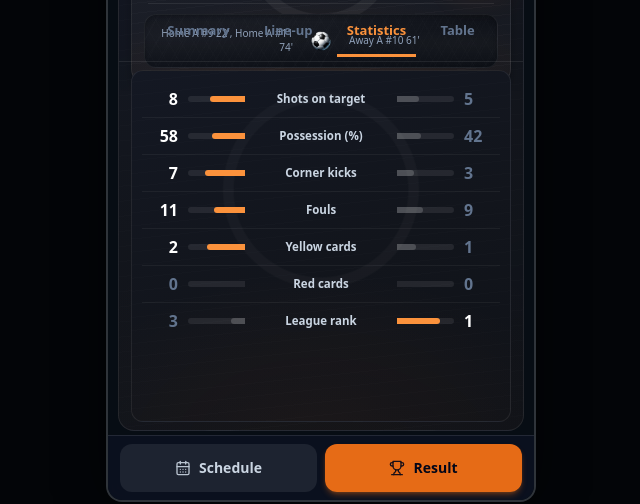
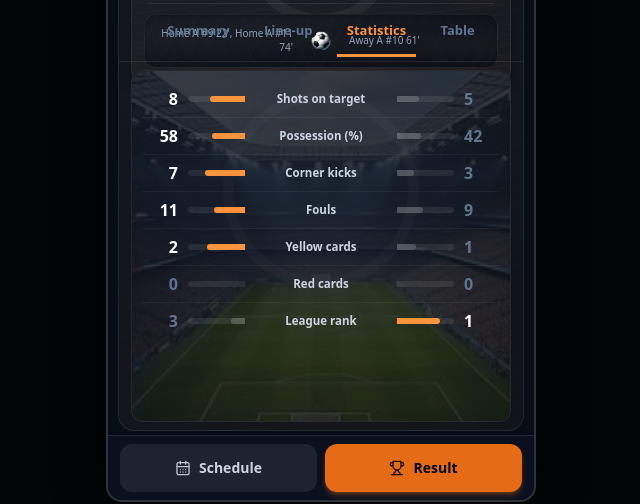
Before and after one commit to SevaIrawan/Football_Sheet_Viewer, a Next.js app: page / in a window 1280 px wide. Shown: the part 288-792 px from the top of the page, without its empty margins (319-959 px from the left). Built offline with nearby package versions, Linux system fonts and the light colour scheme.

Commit message:
feat: optional stadium background on bookmark card
Add BookmarkStadiumBg with 15% opacity overlay when public/icons/bookmark.jpg or bookmark.png loads; fallback keeps existing bookmark-card-field CSS. Wire into ResultBookmarkCard.

Made-with: Cursor

```diff
--- /dev/null
+++ b/src/components/BookmarkStadiumBg.tsx
@@ -0,0 +1,51 @@
+"use client";
+
+import { useEffect, useState } from "react";
+
+/** Opsional: `public/icons/bookmark.jpg` atau `bookmark.png` — stadion halus di atas motif `.bookmark-card-field`. */
+const BOOKMARK_CANDIDATES = ["/icons/bookmark.jpg", "/icons/bookmark.png"] as const;
+
+/**
+ * Lapisan gambar di belakang konten bookmark (opacity ~15%).
+ * Jika tidak ada file / gagal muat → tidak render (tetap layout CSS sekarang).
+ */
+export function BookmarkStadiumBg() {
+  const [url, setUrl] = useState<string | null>(null);
+
+  useEffect(() => {
+    let cancelled = false;
+    let index = 0;
+
+    const tryNext = () => {
+      if (cancelled || index >= BOOKMARK_CANDIDATES.length) {
+        if (!cancelled && index >= BOOKMARK_CANDIDATES.length) setUrl(null);
+        return;
+      }
+      const src = BOOKMARK_CANDIDATES[index]!;
+      const img = new Image();
+      img.onload = () => {
+        if (!cancelled) setUrl(src);
+      };
+      img.onerror = () => {
+        index += 1;
+        tryNext();
+      };
+      img.src = src;
+    };
+
+    tryNext();
+    return () => {
+      cancelled = true;
+    };
+  }, []);
+
+  if (!url) return null;
+
+  return (
+    <div
+      className="pointer-events-none absolute inset-0 z-0 rounded-lg bg-cover bg-center opacity-[0.15] sm:rounded-xl"
+      style={{ backgroundImage: `url(${url})` }}
+      aria-hidden
+    />
+  );
+}
--- a/src/components/MatchPanel.tsx
+++ b/src/components/MatchPanel.tsx
@@ -4,6 +4,7 @@ import type { GoalScorer, MatchRow } from "@/lib/types";
 import { MatchStatisticsBars } from "@/components/MatchStatisticsBars";
 import { getMatchStatistics } from "@/lib/matchStatistics";
 import { LogoImg } from "@/components/LogoImg";
+import { BookmarkStadiumBg } from "@/components/BookmarkStadiumBg";
 import { ScorecardFootballIcon } from "@/components/ScorecardFootballIcon";
 
 export function hasScore(m: MatchRow): boolean {
@@ -80,9 +81,10 @@ function ResultBookmarkCard({
   children: React.ReactNode;
 }) {
   return (
-    <div className="bookmark-card-field flex min-h-0 min-w-0 w-full flex-1 flex-col overflow-hidden rounded-lg border border-white/[0.08] sm:rounded-xl">
+    <div className="bookmark-card-field relative flex min-h-0 min-w-0 w-full flex-1 flex-col overflow-hidden rounded-lg border border-white/[0.08] sm:rounded-xl">
+      <BookmarkStadiumBg />
       <div
-        className={`flex min-h-0 flex-1 flex-col ${noScroll ? "overflow-hidden" : BOOKMARK_SCROLL} px-2 py-2 sm:px-2.5 sm:py-2.5`}
+        className={`relative z-10 flex min-h-0 flex-1 flex-col ${noScroll ? "overflow-hidden" : BOOKMARK_SCROLL} px-2 py-2 sm:px-2.5 sm:py-2.5`}
       >
         {children}
       </div>
```
Also changed, not shown: public/icons/bookmark.jpg (added).
